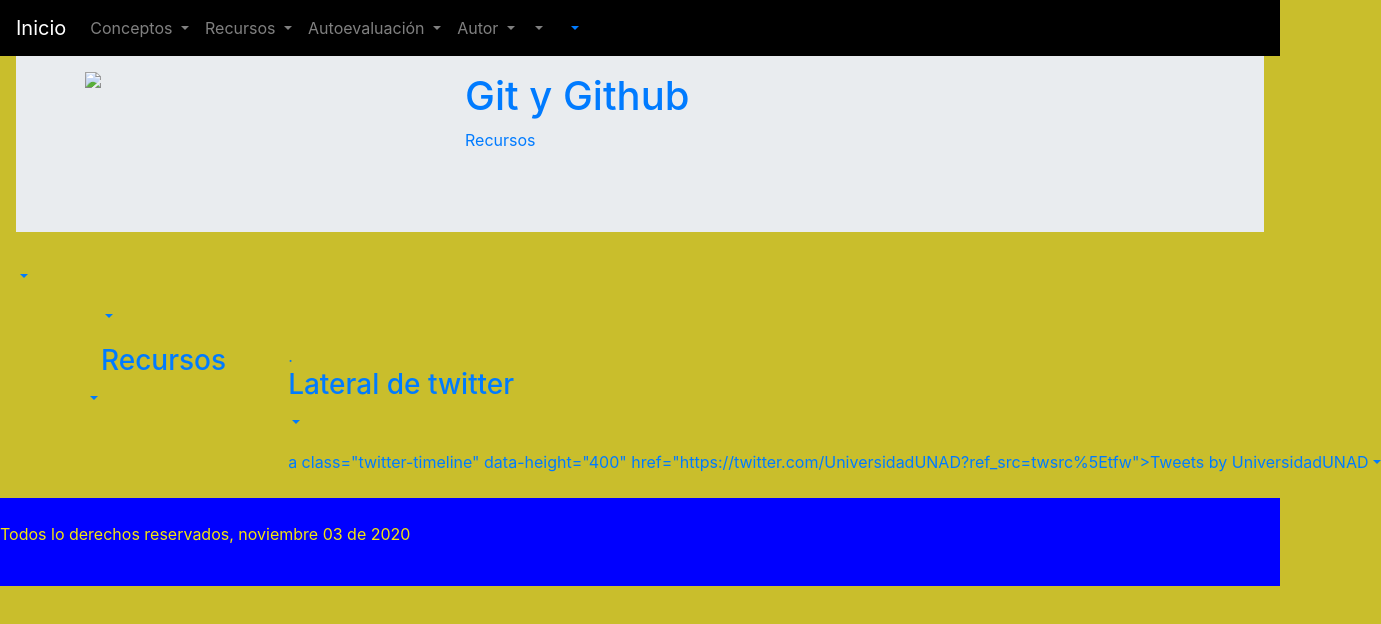
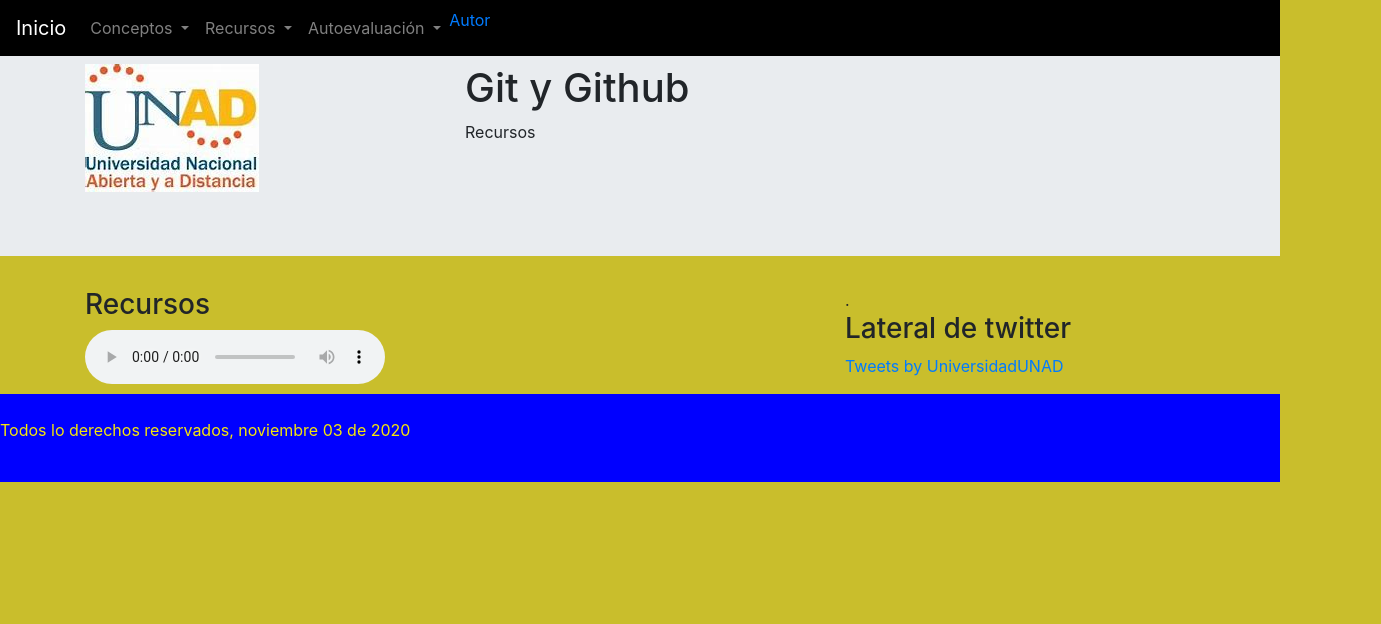
Before and after one commit to jhair3014/DSW-jhairEspitia, a plain HTML site: page recursos1.html in a window 1280 px wide. Shown: the whole page, 1381 px wide, since content can reach past the window. Drawn offline with nearby package versions, Linux system fonts and the light colour scheme.

Commit message:
Add files via upload

```diff
--- a/recursos1.html
+++ b/recursos1.html
@@ -30,7 +30,7 @@
                 </a>
                 <div class="dropdown-menu">
                     <a class="dropdown-item" href="concepto1.html">Concepto 1</a>
-                    <a class="dropdown-item" href="concepto2">Concepto 2</a>
+                    <a class="dropdown-item" href="concepto2.html">Concepto 2</a>
                 </div>
             </li>
             <li class="nav-item dropdown">
@@ -53,13 +53,11 @@
                     <a class="dropdown-item" href="#">Autoevaluación2</a>
 
 
-                     <!-- Dropdown -->
-            <li class="nav-item dropdown">
-                <a class="nav-link dropdown-toggle" href="#" id="navbardrop" data-toggle="dropdown">
-                    Autor
+
 
                                     </div>
             </li>
+            <a class nav-link href="autor.html">Autor</a>
         </ul>
     </nav>
 
@@ -69,7 +67,7 @@
         <div class="container">
             <div class="row">
                 <div class="col-sm-4">
-                    <img src="Logounad.png" class="float-left">
+                    <img src="imagenes/LOGO.jpg" class="float-left">
                 </div>
                 <div class="col-sm-4">
                     <h1>Git y Github</h1>
@@ -86,13 +84,13 @@
         <div class="row">
             <div class="col-sm-8">
                 <h3>Recursos</h3>
-                <audio src="https://voca.ro/1go4IJsLAAgv"></audio>
+                <audio controls><source src="recursos/Github.mp3"></audio>
 
             </div>
             <div class="col-sm-4">.
                 <h3>Lateral de twitter</h3>
                 <p>
-                    a class="twitter-timeline" data-height="400"
+                    <a class="twitter-timeline" data-height="400"
                         href="https://twitter.com/UniversidadUNAD?ref_src=twsrc%5Etfw">Tweets by UniversidadUNAD</a>
                     <script async src="https://platform.twitter.com/widgets.js" charset="utf-8"></script>
                 </p>
```
Also changed, not shown: Autoevaluación1.html (+3 -5 lines), Autoevaluación2.html (+3 -5 lines), autor.html (+3 -5 lines), concepto1.html (+3 -5 lines), concepto2.html (+3 -5 lines), index.html (+6 -6 lines), recursos2.html (+4 -6 lines).
